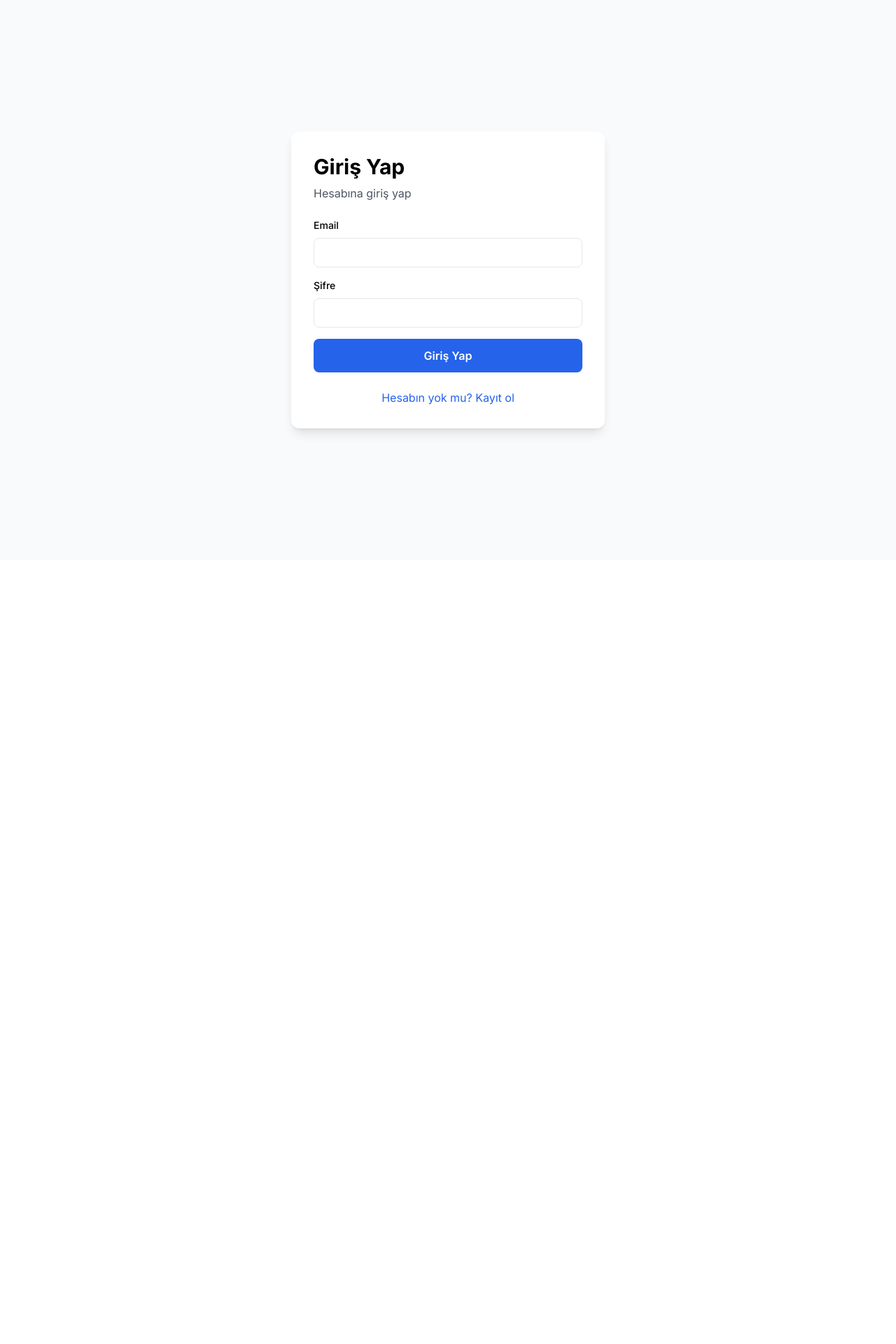
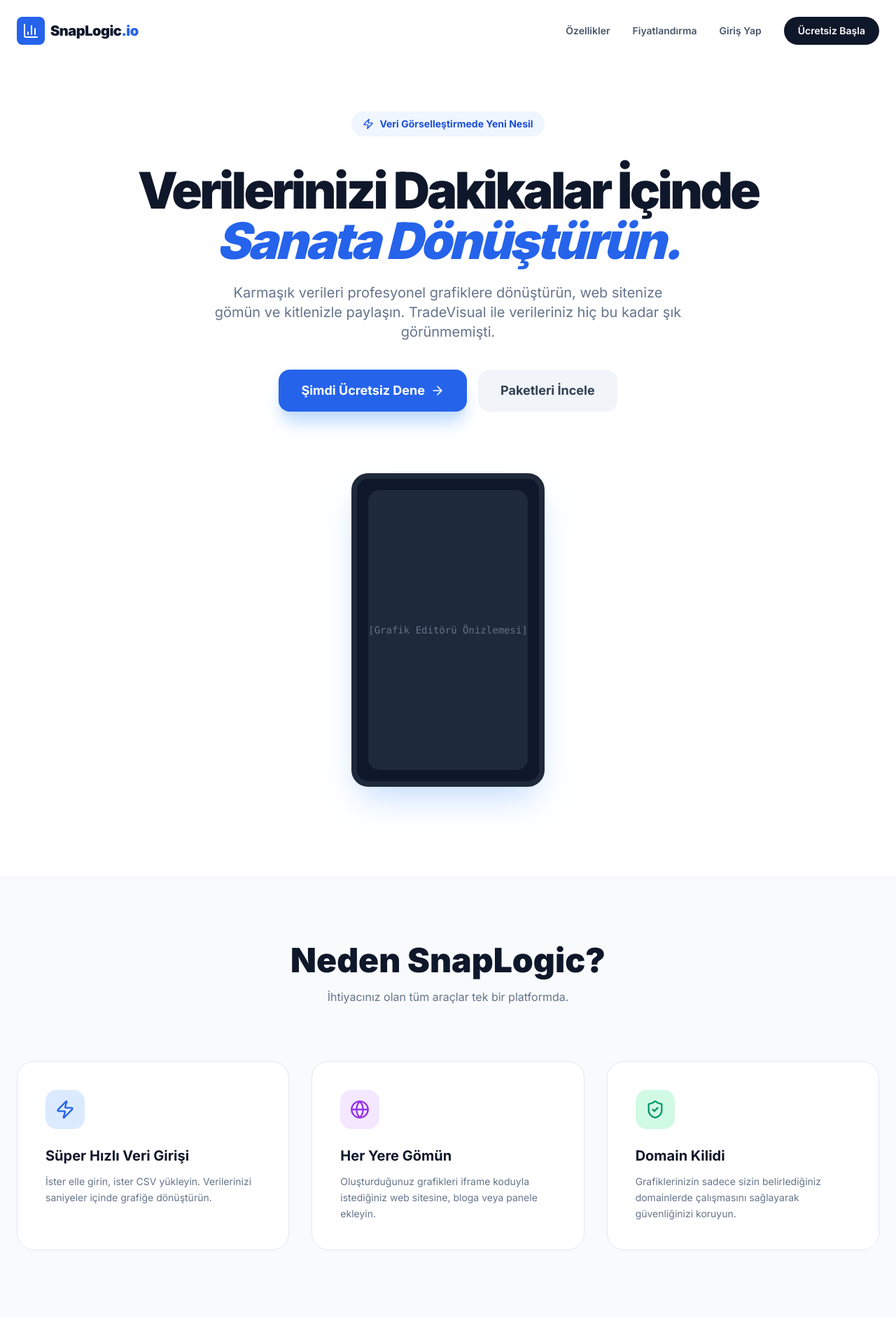
Before and after one commit to Bugsbuny24/tradepi, a Next.js app: page / in a window 1280 px wide. Shown: the top 1920 px of the page at 70% size. Before the commit the page ends 800 px from the top, so only its background shows below. Built offline with nearby package versions, Linux system fonts and the light colour scheme; no server answers.

Commit message:
Update page.tsx

```diff
--- a/app/page.tsx
+++ b/app/page.tsx
@@ -1,114 +1,141 @@
-'use client'
-import { createClient } from '@/lib/supabase'
-import { useState } from 'react'
-import { useRouter } from 'next/navigation'
+import Link from 'next/link'
+import {
+  BarChart3,
+  Zap,
+  Globe,
+  ShieldCheck,
+  ArrowRight,
+  CheckCircle2,
+  Layers
+} from 'lucide-react'
 
-export default function AuthPage() {
-  const [email, setEmail] = useState('')
-  const [password, setPassword] = useState('')
-  const [loading, setLoading] = useState(false)
-  const [mode, setMode] = useState<'login' | 'signup'>('login')
-  const [message, setMessage] = useState('')
-  const router = useRouter()
-  const supabase = createClient()
+export default function LandingPage() {
+  return (
+    <div className="flex flex-col min-h-screen bg-white text-slate-900">
 
-  const handleSubmit = async (e: React.FormEvent) => {
-    e.preventDefault()
-    setLoading(true)
-    setMessage('')
+      {/* 1. NAVBAR */}
+      <nav className="flex items-center justify-between px-6 py-6 max-w-7xl mx-auto w-full">
+        <div className="flex items-center gap-2">
+          <div className="bg-blue-600 p-2 rounded-lg text-white">
+            <BarChart3 size={24} />
+          </div>
+          <span className="text-xl font-black tracking-tight">SnapLogic<span className="text-blue-600">.io</span></span>
+        </div>
 
-    try {
-      if (mode === 'signup') {
-        const { error } = await supabase.auth.signUp({
-          email,
-          password,
-        })
-        if (error) throw error
-        setMessage('✅ Kayıt başarılı! Giriş yapabilirsiniz.')
-        setMode('login')
-      } else {
-        const { error } = await supabase.auth.signInWithPassword({
-          email,
-          password,
-        })
-        if (error) throw error
-        router.push('/dashboard')
-        router.refresh()
-      }
-    } catch (error: any) {
-      setMessage('❌ ' + error.message)
-    } finally {
-      setLoading(false)
-    }
-  }
+        <div className="hidden md:flex items-center gap-8 text-sm font-semibold text-slate-600">
+          <a href="#features" className="hover:text-blue-600 transition-colors">Özellikler</a>
+          <a href="#pricing" className="hover:text-blue-600 transition-colors">Fiyatlandırma</a>
+          <Link href="/login" className="hover:text-blue-600 transition-colors">Giriş Yap</Link>
+          <Link href="/register" className="bg-slate-900 text-white px-5 py-2.5 rounded-full hover:bg-slate-800 transition-all">
+            Ücretsiz Başla
+          </Link>
+        </div>
+      </nav>
 
-  return (
-    <div className="min-h-screen flex items-center justify-center bg-gray-50 p-4">
-      <div className="bg-white p-8 rounded-xl shadow-lg w-full max-w-md">
-        <h1 className="text-3xl font-bold mb-2">
-          {mode === 'login' ? 'Giriş Yap' : 'Kayıt Ol'}
-        </h1>
-        <p className="text-gray-600 mb-6">
-          {mode === 'login' ? 'Hesabına giriş yap' : 'Yeni hesap oluştur'}
-        </p>
+      {/* 2. HERO SECTION */}
+      <section className="relative pt-20 pb-32 overflow-hidden">
+        <div className="max-w-7xl mx-auto px-6 text-center">
+          <div className="inline-flex items-center gap-2 bg-blue-50 text-blue-700 px-4 py-2 rounded-full text-sm font-bold mb-8 animate-bounce">
+            <Zap size={16} /> Veri Görselleştirmede Yeni Nesil
+          </div>
+          <h1 className="text-5xl md:text-7xl font-black tracking-tighter mb-6 leading-tight">
+            Verilerinizi Dakikalar İçinde <br />
+            <span className="text-blue-600 italic">Sanata Dönüştürün.</span>
+          </h1>
+          <p className="max-w-2xl mx-auto text-slate-500 text-lg md:text-xl mb-10 leading-relaxed">
+            Karmaşık verileri profesyonel grafiklere dönüştürün, web sitenize gömün ve kitlenizle paylaşın. TradeVisual ile verileriniz hiç bu kadar şık görünmemişti.
+          </p>
+          <div className="flex flex-col md:flex-row items-center justify-center gap-4">
+            <Link href="/register" className="w-full md:w-auto flex items-center justify-center gap-2 bg-blue-600 text-white px-8 py-4 rounded-2xl font-bold text-lg hover:bg-blue-700 transition-all shadow-xl shadow-blue-200">
+              Şimdi Ücretsiz Dene <ArrowRight size={20} />
+            </Link>
+            <Link href="#pricing" className="w-full md:w-auto bg-slate-100 text-slate-700 px-8 py-4 rounded-2xl font-bold text-lg hover:bg-slate-200 transition-all">
+              Paketleri İncele
+            </Link>
+          </div>
+        </div>
+      </section>
 
-        <form onSubmit={handleSubmit} className="space-y-4">
-          <div>
-            <label className="block text-sm font-medium mb-2">Email</label>
-            <input
-              type="email"
-              value={email}
-              onChange={(e) => setEmail(e.target.value)}
-              className="w-full px-4 py-2 border rounded-lg focus:ring-2 focus:ring-blue-500"
-              required
-            />
+      {/* 3. MOCKUP PREVIEW */}
+      <div className="max-w-5xl mx-auto px-6 -mt-10 mb-32">
+        <div className="bg-slate-900 rounded-3xl p-4 shadow-2xl shadow-blue-200 border-8 border-slate-800">
+           <div className="bg-slate-800 rounded-2xl h-[400px] flex items-center justify-center text-slate-500 font-mono text-sm">
+             {/* Buraya Recharts ile yapılmış statik bir grafik gelecek */}
+             [Grafik Editörü Önizlemesi]
+           </div>
+        </div>
+      </div>
+
+      {/* 4. FEATURES SECTION */}
+      <section id="features" className="py-24 bg-slate-50">
+        <div className="max-w-7xl mx-auto px-6">
+          <div className="text-center mb-20">
+            <h2 className="text-3xl md:text-5xl font-black mb-4">Neden SnapLogic?</h2>
+            <p className="text-slate-500">İhtiyacınız olan tüm araçlar tek bir platformda.</p>
           </div>
 
-          <div>
-            <label className="block text-sm font-medium mb-2">Şifre</label>
-            <input
-              type="password"
-              value={password}
-              onChange={(e) => setPassword(e.target.value)}
-              className="w-full px-4 py-2 border rounded-lg focus:ring-2 focus:ring-blue-500"
-              required
-              minLength={6}
-            />
+          <div className="grid grid-cols-1 md:grid-cols-3 gap-8">
+            <div className="bg-white p-10 rounded-3xl border border-slate-200 hover:shadow-xl transition-all">
+              <div className="bg-blue-100 text-blue-600 w-14 h-14 flex items-center justify-center rounded-2xl mb-6">
+                <Zap size={28} />
+              </div>
+              <h3 className="text-xl font-bold mb-3">Süper Hızlı Veri Girişi</h3>
+              <p className="text-slate-500 text-sm leading-relaxed">
+                İster elle girin, ister CSV yükleyin. Verilerinizi saniyeler içinde grafiğe dönüştürün.
+              </p>
+            </div>
+
+            <div className="bg-white p-10 rounded-3xl border border-slate-200 hover:shadow-xl transition-all">
+              <div className="bg-purple-100 text-purple-600 w-14 h-14 flex items-center justify-center rounded-2xl mb-6">
+                <Globe size={28} />
+              </div>
+              <h3 className="text-xl font-bold mb-3">Her Yere Gömün</h3>
+              <p className="text-slate-500 text-sm leading-relaxed">
+                Oluşturduğunuz grafikleri iframe koduyla istediğiniz web sitesine, bloga veya panele ekleyin.
+              </p>
+            </div>
+
+            <div className="bg-white p-10 rounded-3xl border border-slate-200 hover:shadow-xl transition-all">
+              <div className="bg-emerald-100 text-emerald-600 w-14 h-14 flex items-center justify-center rounded-2xl mb-6">
+                <ShieldCheck size={28} />
+              </div>
+              <h3 className="text-xl font-bold mb-3">Domain Kilidi</h3>
+              <p className="text-slate-500 text-sm leading-relaxed">
+                Grafiklerinizin sadece sizin belirlediğiniz domainlerde çalışmasını sağlayarak güvenliğinizi koruyun.
+              </p>
+            </div>
           </div>
+        </div>
+      </section>
 
-          {message && (
-            <div className={`p-3 rounded-lg text-sm ${
-              message.startsWith('✅')
-                ? 'bg-green-100 text-green-800'
-                : 'bg-red-100 text-red-800'
-            }`}>
-              {message}
-            </div>
-          )}
+      {/* 5. CTA SECTION */}
+      <section className="py-20">
+        <div className="max-w-5xl mx-auto px-6">
+          <div className="bg-blue-600 rounded-[3rem] p-12 text-center text-white shadow-2xl shadow-blue-300">
+            <h2 className="text-3xl md:text-5xl font-black mb-6">Hemen Başlamaya Hazır Mısın?</h2>
+            <p className="text-blue-100 mb-10 text-lg">Hemen üye ol ve ilk 10 grafiğini ücretsiz oluştur.</p>
+            <Link href="/register" className="inline-block bg-white text-blue-600 px-10 py-4 rounded-2xl font-black hover:bg-blue-50 transition-all">
+              Ücretsiz Kayıt Ol
+            </Link>
+          </div>
+        </div>
+      </section>
 
-          <button
-            type="submit"
-            disabled={loading}
-            className="w-full bg-blue-600 text-white py-3 rounded-lg font-semibold hover:bg-blue-700 disabled:bg-gray-400"
-          >
-            {loading ? 'Yükleniyor...' : mode === 'login' ? 'Giriş Yap' : 'Kayıt Ol'}
-          </button>
-        </form>
-
-        <div className="mt-6 text-center">
-          <button
-            onClick={() => {
-              setMode(mode === 'login' ? 'signup' : 'login')
-              setMessage('')
-            }}
-            className="text-blue-600 hover:underline"
-          >
-            {mode === 'login'
-              ? 'Hesabın yok mu? Kayıt ol'
-              : 'Zaten hesabın var mı? Giriş yap'}
-          </button>
+      {/* 6. FOOTER */}
+      <footer className="py-12 border-t border-slate-100">
+        <div className="max-w-7xl mx-auto px-6 flex flex-col md:row items-center justify-between gap-6">
+          <div className="flex items-center gap-2 opacity-50">
+             <BarChart3 size={20} />
+             <span className="font-bold">SnapLogic.io</span>
+          </div>
+          <p className="text-slate-400 text-sm">© 2026 SnapLogic. Tüm hakları saklıdır.</p>
+          <div className="flex gap-6 text-sm font-semibold text-slate-500">
+            <a href="#" className="hover:text-blue-600">Gizlilik</a>
+            <a href="#" className="hover:text-blue-600">Koşullar</a>
+            <a href="#" className="hover:text-blue-600">Destek</a>
+          </div>
         </div>
-      </div>
+      </footer>
     </div>
   )
 }
```
